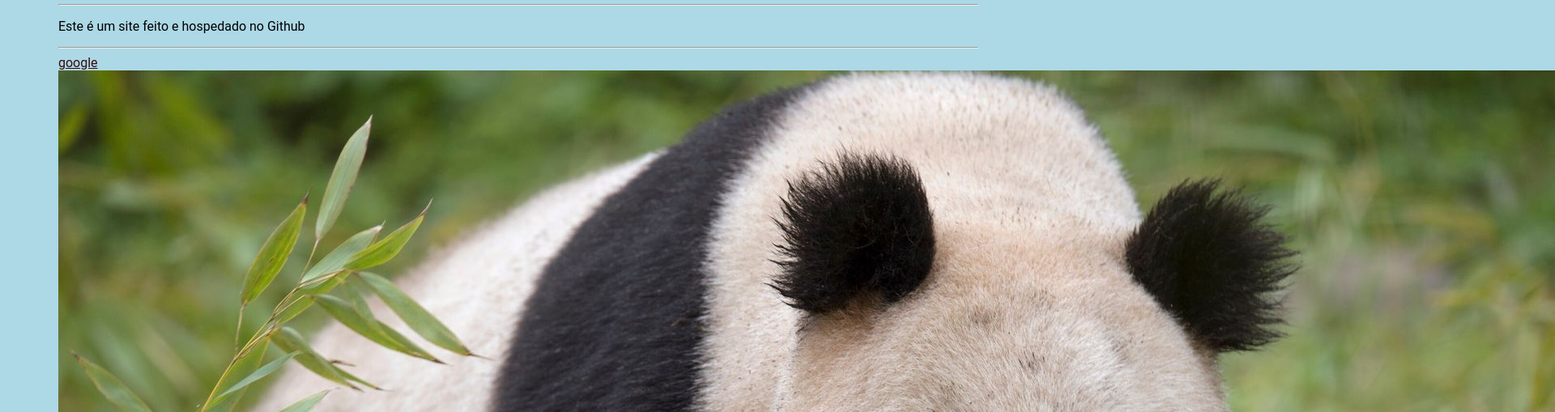
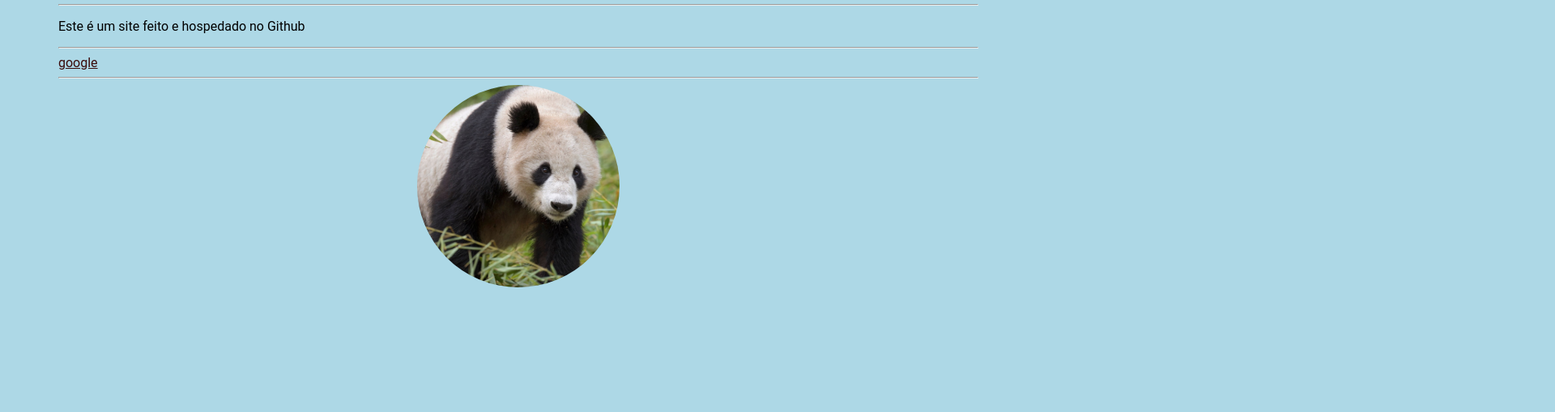
Before and after one commit to mvkdichava/mvkdichava.github.io, a plain HTML site: page index.html in a window 1280 px wide. Shown: the part 107-616 px from the top of the page at 81% size, 1920 px wide, since content can reach past the window. Drawn offline with Linux system fonts and the light colour scheme.

Commit message:
personalizando imagens

```diff
--- a/css/my.css
+++ b/css/my.css
@@ -56,4 +56,16 @@ a:visited{
 
 a:link {
   color: rgb(58, 11, 11);
+
 }
+
+.roundimg {
+  width:250px;
+  height:250px;
+  object-fit:cover;
+  border-radius: 50%;
+  align: center;
+  display: block;
+  margin-left: auto;
+  margin-right: auto;
+  }
--- a/index.html
+++ b/index.html
@@ -10,5 +10,6 @@
     <p> Este é um site feito e hospedado no Github</p>
     <hr>
     <a href="https://www.google.com" target="_blank">google</a>
-<img src="img/nationalgeographic2496782.jpg">
+    <hr>
+<img src="img/nationalgeographic2496782.jpg" class="roundimg">
 </body>
```
